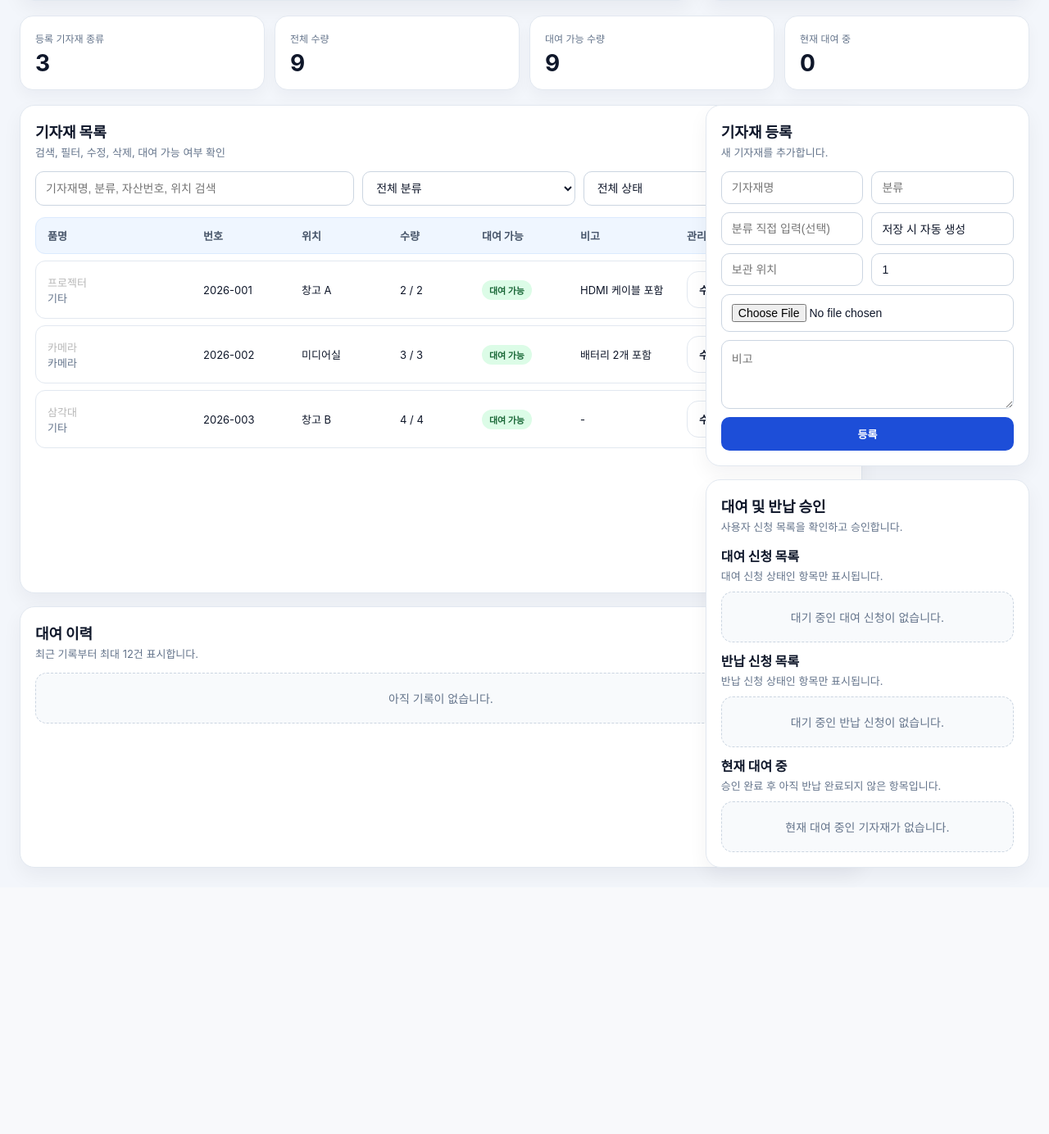
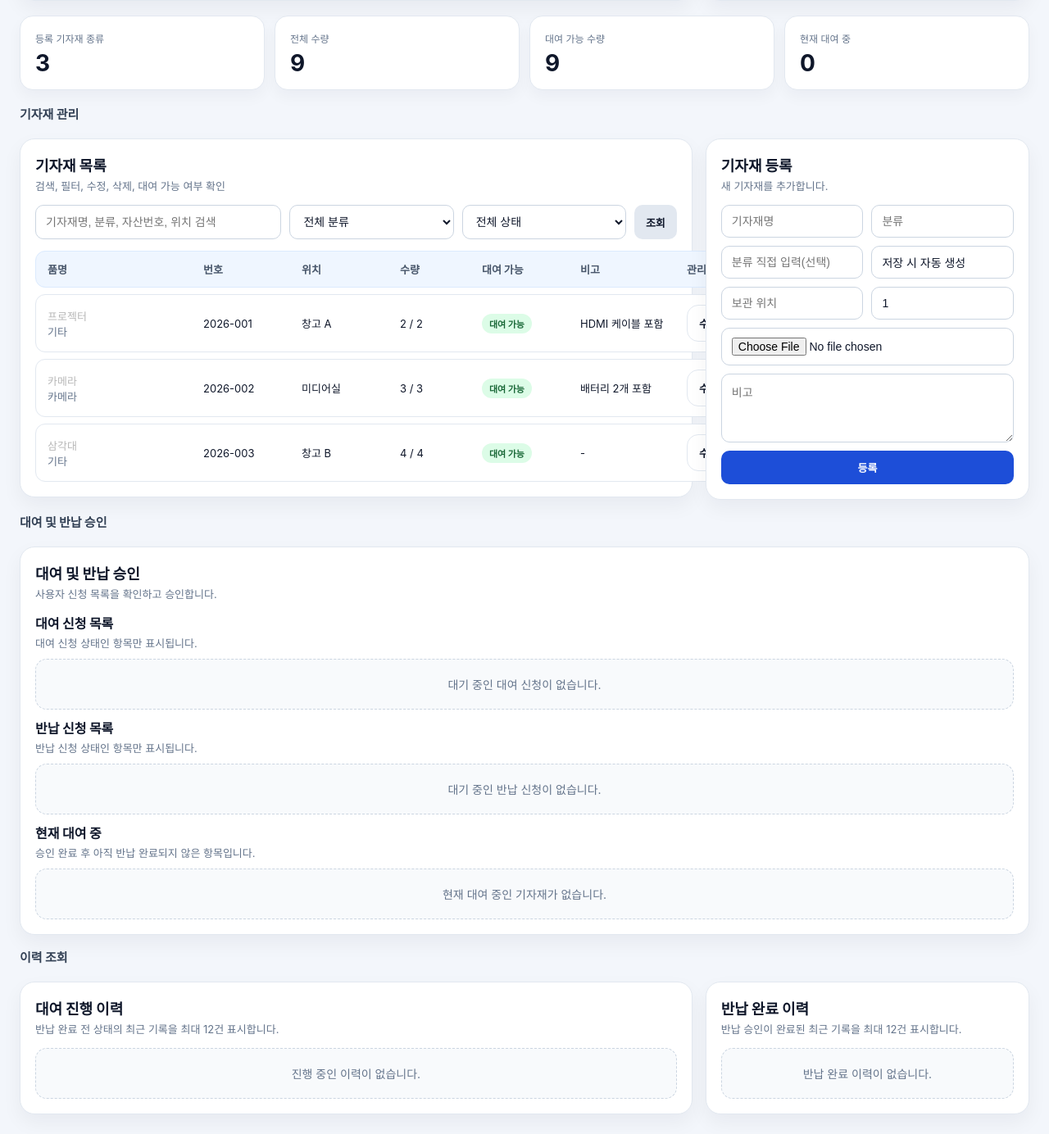
Before and after one commit to knue20-kmla/work-dashboard, a Flask app: page /dashboard in a window 1280 px wide. Shown: the part 311-1695 px from the top of the page at 82% size. Before the commit the page ends 1386 px from the top, so only its background shows below. Run offline with Flask 3, Linux system fonts and the light colour scheme; the visitor is signed in with stand-in values (Sample User, id 1).

Commit message:
Rework admin dashboard layout sections

```diff
--- a/equipment-manager/templates/dashboard.html
+++ b/equipment-manager/templates/dashboard.html
@@ -186,8 +186,28 @@
         }
         .content-grid {
             display: grid;
+            gap: 16px;
+        }
+        .section-grid {
+            display: grid;
             grid-template-columns: minmax(0, 1.35fr) minmax(340px, 0.65fr);
             gap: 16px;
+            align-items: start;
+        }
+        .section-grid.single {
+            grid-template-columns: 1fr;
+        }
+        .section-heading {
+            display: flex;
+            align-items: center;
+            justify-content: space-between;
+            gap: 12px;
+            margin-bottom: 4px;
+        }
+        .section-title {
+            font-size: 15px;
+            font-weight: 800;
+            color: #334155;
         }
         .panel {
             padding: 18px;
@@ -582,7 +602,7 @@
         summary::-webkit-details-marker { display: none; }
         details[open] summary { margin-bottom: 14px; }
         @media (max-width: 1100px) {
-            .hero, .content-grid { grid-template-columns: 1fr; }
+            .hero, .section-grid { grid-template-columns: 1fr; }
             .stats { grid-template-columns: repeat(2, minmax(0, 1fr)); }
         }
         @media (max-width: 720px) {
@@ -674,7 +694,10 @@
         </section>
 
         <section class="content-grid">
-            <div class="panel-stack">
+            <div class="section-heading">
+                <div class="section-title">기자재 관리</div>
+            </div>
+            <div class="section-grid">
                 <div class="panel">
                     <div class="panel-header">
                         <div>
@@ -768,55 +791,6 @@
                     <div class="empty">조건에 맞는 기자재가 없습니다.</div>
                     {% endif %}
                 </div>
-
-                <div class="panel" id="history-panel">
-                    <div class="panel-header">
-                        <div>
-                            <div class="panel-title">대여 이력</div>
-                            <div class="subtle">최근 기록부터 최대 12건 표시합니다.</div>
-                        </div>
-                    </div>
-                    {% if history %}
-                    <div class="history-table">
-                        <div class="history-row header">
-                            <div>품목 / 대여자</div>
-                            <div>수량</div>
-                            <div>수업명</div>
-                            <div>팀명</div>
-                            <div>대여일</div>
-                            <div>반납일</div>
-                            <div>상태</div>
-                        </div>
-                        {% for loan in history[:12] %}
-                        <div class="history-row">
-                            <div class="history-name">
-                                {{ loan.item_name }}
-                                <div class="subtle">{{ loan.borrower }}</div>
-                            </div>
-                            <div>{{ loan.quantity }}</div>
-                            <div>{{ loan.class_name or '-' }}</div>
-                            <div>{{ loan.team_name or '-' }}</div>
-                            <div>{{ loan.borrowed_at or '-' }}</div>
-                            <div>{{ loan.returned_at or loan.due_at or '-' }}</div>
-                            <div>
-                                {% if loan.status == 'borrowed' %}
-                                <span class="badge badge-ok">{{ loan_status_label(loan.status) }}</span>
-                                {% elif loan.status == 'returned' %}
-                                <span class="badge badge-off">{{ loan_status_label(loan.status) }}</span>
-                                {% else %}
-                                <span class="badge badge-pending">{{ loan_status_label(loan.status) }}</span>
-                                {% endif %}
-                            </div>
-                        </div>
-                        {% endfor %}
-                    </div>
-                    {% else %}
-                    <div class="empty">아직 기록이 없습니다.</div>
-                    {% endif %}
-                </div>
-            </div>
-
-            <div class="panel-stack">
                 <div class="panel" id="register-panel">
                     <div class="panel-header">
                         <div>
@@ -838,7 +812,12 @@
                         <button class="btn btn-primary" type="submit">등록</button>
                     </form>
                 </div>
+            </div>
 
+            <div class="section-heading">
+                <div class="section-title">대여 및 반납 승인</div>
+            </div>
+            <div class="section-grid single">
                 <div class="panel" id="loan-panel">
                     <div class="panel-header">
                         <div>
@@ -948,6 +927,95 @@
                             {% endif %}
                         </div>
                     </div>
+                </div>
+            </div>
+
+            <div class="section-heading">
+                <div class="section-title">이력 조회</div>
+            </div>
+            <div class="section-grid">
+                <div class="panel" id="history-panel">
+                    <div class="panel-header">
+                        <div>
+                            <div class="panel-title">대여 진행 이력</div>
+                            <div class="subtle">반납 완료 전 상태의 최근 기록을 최대 12건 표시합니다.</div>
+                        </div>
+                    </div>
+                    {% set ongoing_history = history | rejectattr('status', 'equalto', 'returned') | list %}
+                    {% if ongoing_history %}
+                    <div class="history-table">
+                        <div class="history-row header">
+                            <div>품목 / 대여자</div>
+                            <div>수량</div>
+                            <div>수업명</div>
+                            <div>팀명</div>
+                            <div>대여일</div>
+                            <div>반납일</div>
+                            <div>상태</div>
+                        </div>
+                        {% for loan in ongoing_history[:12] %}
+                        <div class="history-row">
+                            <div class="history-name">
+                                {{ loan.item_name }}
+                                <div class="subtle">{{ loan.borrower }}</div>
+                            </div>
+                            <div>{{ loan.quantity }}</div>
+                            <div>{{ loan.class_name or '-' }}</div>
+                            <div>{{ loan.team_name or '-' }}</div>
+                            <div>{{ loan.borrowed_at or '-' }}</div>
+                            <div>{{ loan.returned_at or loan.due_at or '-' }}</div>
+                            <div>
+                                {% if loan.status == 'borrowed' %}
+                                <span class="badge badge-ok">{{ loan_status_label(loan.status) }}</span>
+                                {% else %}
+                                <span class="badge badge-pending">{{ loan_status_label(loan.status) }}</span>
+                                {% endif %}
+                            </div>
+                        </div>
+                        {% endfor %}
+                    </div>
+                    {% else %}
+                    <div class="empty">진행 중인 이력이 없습니다.</div>
+                    {% endif %}
+                </div>
+
+                <div class="panel">
+                    <div class="panel-header">
+                        <div>
+                            <div class="panel-title">반납 완료 이력</div>
+                            <div class="subtle">반납 승인이 완료된 최근 기록을 최대 12건 표시합니다.</div>
+                        </div>
+                    </div>
+                    {% set returned_history = history | selectattr('status', 'equalto', 'returned') | list %}
+                    {% if returned_history %}
+                    <div class="history-table">
+                        <div class="history-row header">
+                            <div>품목 / 대여자</div>
+                            <div>수량</div>
+                            <div>수업명</div>
+                            <div>팀명</div>
+                            <div>대여일</div>
+                            <div>반납일</div>
+                            <div>상태</div>
+                        </div>
+                        {% for loan in returned_history[:12] %}
+                        <div class="history-row">
+                            <div class="history-name">
+                                {{ loan.item_name }}
+                                <div class="subtle">{{ loan.borrower }}</div>
+                            </div>
+                            <div>{{ loan.quantity }}</div>
+                            <div>{{ loan.class_name or '-' }}</div>
+                            <div>{{ loan.team_name or '-' }}</div>
+                            <div>{{ loan.borrowed_at or '-' }}</div>
+                            <div>{{ loan.returned_at or '-' }}</div>
+                            <div><span class="badge badge-off">{{ loan_status_label(loan.status) }}</span></div>
+                        </div>
+                        {% endfor %}
+                    </div>
+                    {% else %}
+                    <div class="empty">반납 완료 이력이 없습니다.</div>
+                    {% endif %}
                 </div>
             </div>
         </section>
```
